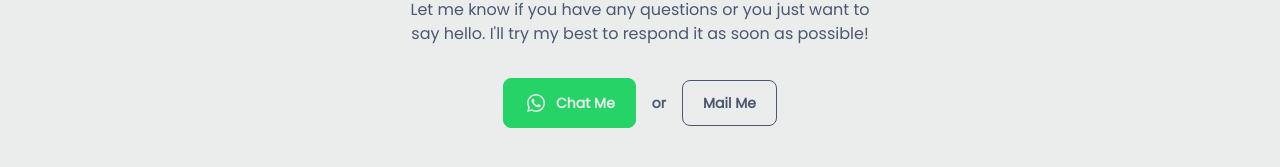
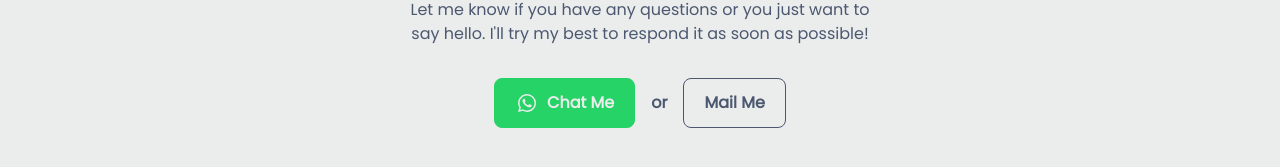
Before and after one commit to HaidarMN/portfolio, a Vue app in the folder portofolio/: page / in a window 1280 px wide. Shown: the part 4587-4754 px from the top of the page. Built offline with nearby package versions, Linux system fonts and the light colour scheme.

Commit message:
little fixing

```diff
--- a/portofolio/src/components/Contact.vue
+++ b/portofolio/src/components/Contact.vue
@@ -6,7 +6,7 @@
                 Let me know if you have any questions or you just want to say hello.
                 I'll try my best to respond it as soon as possible!
             </p>
-            <div class="flex flex-col sm:flex-row gap-2 sm:gap-4 mt-8 items-center font-bold text-sm sm:text">
+            <div class="flex flex-col sm:flex-row gap-2 sm:gap-4 mt-8 items-center font-bold text-sm sm:text-base">
                 <button class="rounded-lg px-2 sm:px-3 lg:px-5 py-1.5 sm:py-2 lg:py-3 border border-[#25D366] bg-[#25D366] text-[#EBEDEC] hover:shadow-lg font-bold transition duration-150 ease-in-out w-fit">
                     <a href="https://wa.me/6281359326987" target="_blank" class="flex flex-row gap-2 items-center">
                         <img src="../assets/icons/whatsapp.svg">
```
